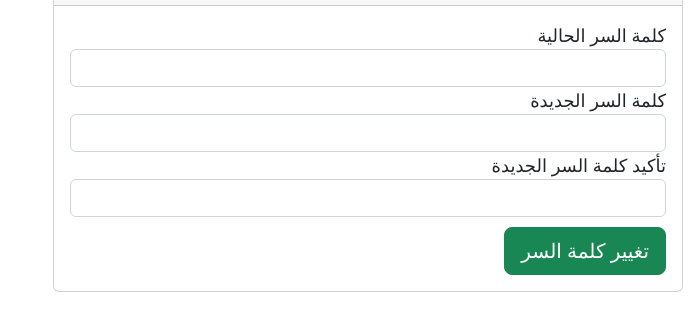
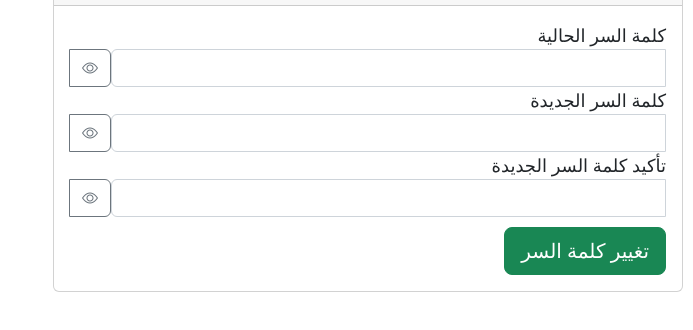
Before and after one commit to mahmoudElmaandi/upload-courses-file, a website: page web-app/change-password.html in a window 1280 px wide. Shown: the part 56-386 px from the top of the page, without its empty margins (587-1280 px from the left). Drawn offline with nearby package versions, Linux system fonts and the light colour scheme; files that its build step writes are made by us from their sources; files whose address does not match are found by name.

Commit message:
Implement password visibility toggle feature in change-password and login forms; enhance user experience by allowing users to view their passwords while typing.

```diff
--- a/web-app/change-password.html
+++ b/web-app/change-password.html
@@ -22,17 +22,30 @@
                 <form class="form" role="form" action="/change-password" method="POST" autocomplete="off">
                     <div class="form-group">
                         <label for="inputPasswordOld">كلمة السر الحالية</label>
-                        <input type="password" class="form-control" id="inputPasswordOld" required
-                            name="currentPassword">
+                        <div class="input-group">
+                            <input type="password" class="form-control" id="inputPasswordOld" required name="currentPassword">
+                            <button class="btn btn-outline-secondary" type="button" onclick="togglePassword('inputPasswordOld', this)">
+                                <i class="bi bi-eye"></i>
+                            </button>
+                        </div>
                     </div>
                     <div class="form-group">
                         <label for="inputPasswordNew">كلمة السر الجديدة</label>
-                        <input type="password" class="form-control" id="inputPasswordNew" required name="newPassword">
+                        <div class="input-group">
+                            <input type="password" class="form-control" id="inputPasswordNew" required name="newPassword">
+                            <button class="btn btn-outline-secondary" type="button" onclick="togglePassword('inputPasswordNew', this)">
+                                <i class="bi bi-eye"></i>
+                            </button>
+                        </div>
                     </div>
                     <div class="form-group">
                         <label for="inputPasswordNewVerify">تأكيد كلمة السر الجديدة</label>
-                        <input type="password" class="form-control" id="inputPasswordNewVerify" required
-                            name="confirmPassword">
+                        <div class="input-group">
+                            <input type="password" class="form-control" id="inputPasswordNewVerify" required name="confirmPassword">
+                            <button class="btn btn-outline-secondary" type="button" onclick="togglePassword('inputPasswordNewVerify', this)">
+                                <i class="bi bi-eye"></i>
+                            </button>
+                        </div>
                     </div>
                     <div class="form-group">
                         <button type="button" id="changePasswordBtn" class="btn btn-success btn-lg float-right">تغيير
--- a/web-app/public/change-password.js
+++ b/web-app/public/change-password.js
@@ -1,3 +1,11 @@
+function togglePassword(inputId, btn) {
+    const input = document.getElementById(inputId);
+    const icon = btn.querySelector('i');
+    const show = input.type === 'password';
+    input.type = show ? 'text' : 'password';
+    icon.className = show ? 'bi bi-eye-slash' : 'bi bi-eye';
+};
+
 const changePasswordBtn = document.querySelector('button#changePasswordBtn');
 const form = document.querySelector('form');
 
```
Also changed, not shown: web-app/public/login.html (+6 -1 lines), web-app/public/login.js (+8 -0 lines).
